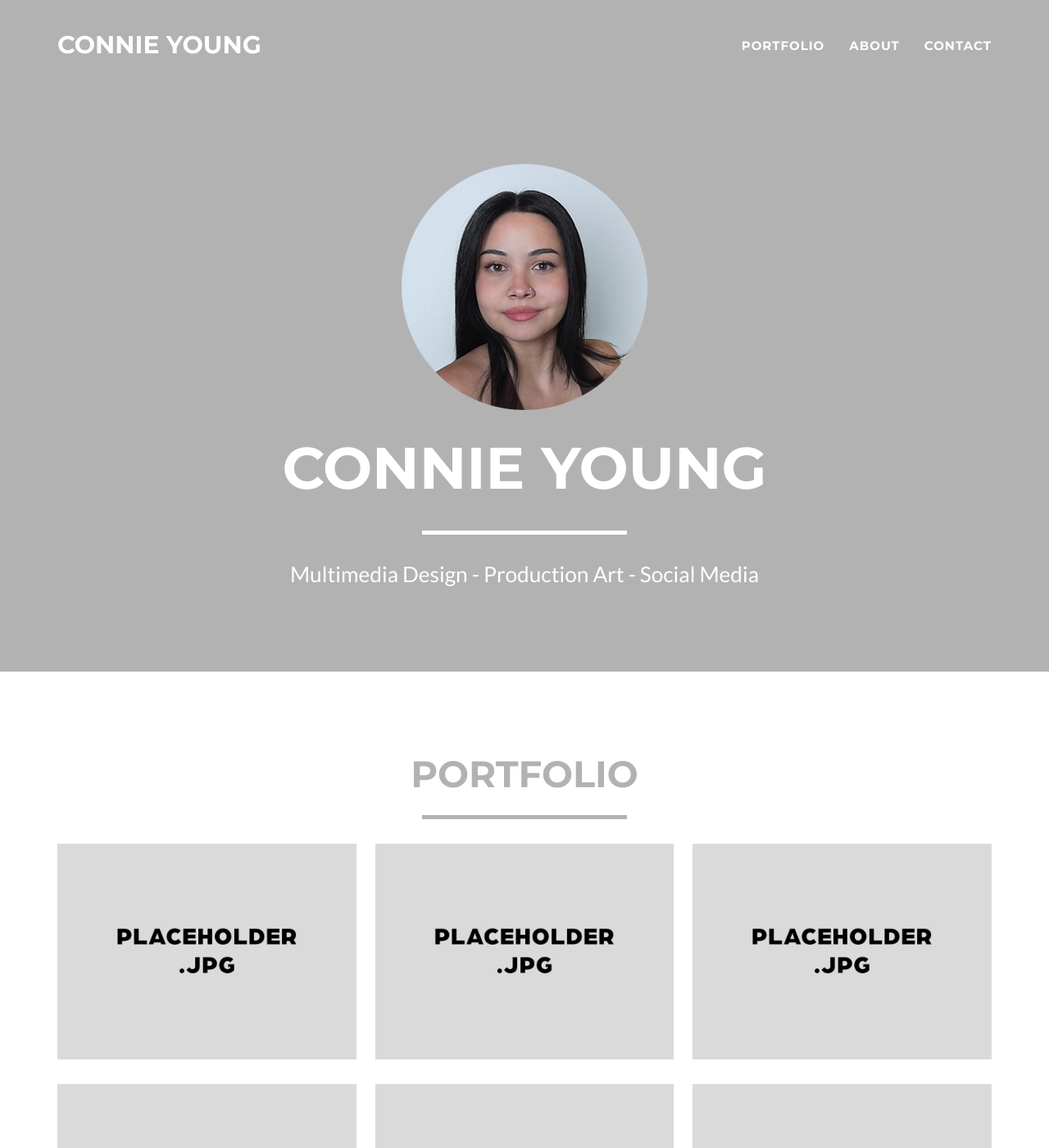
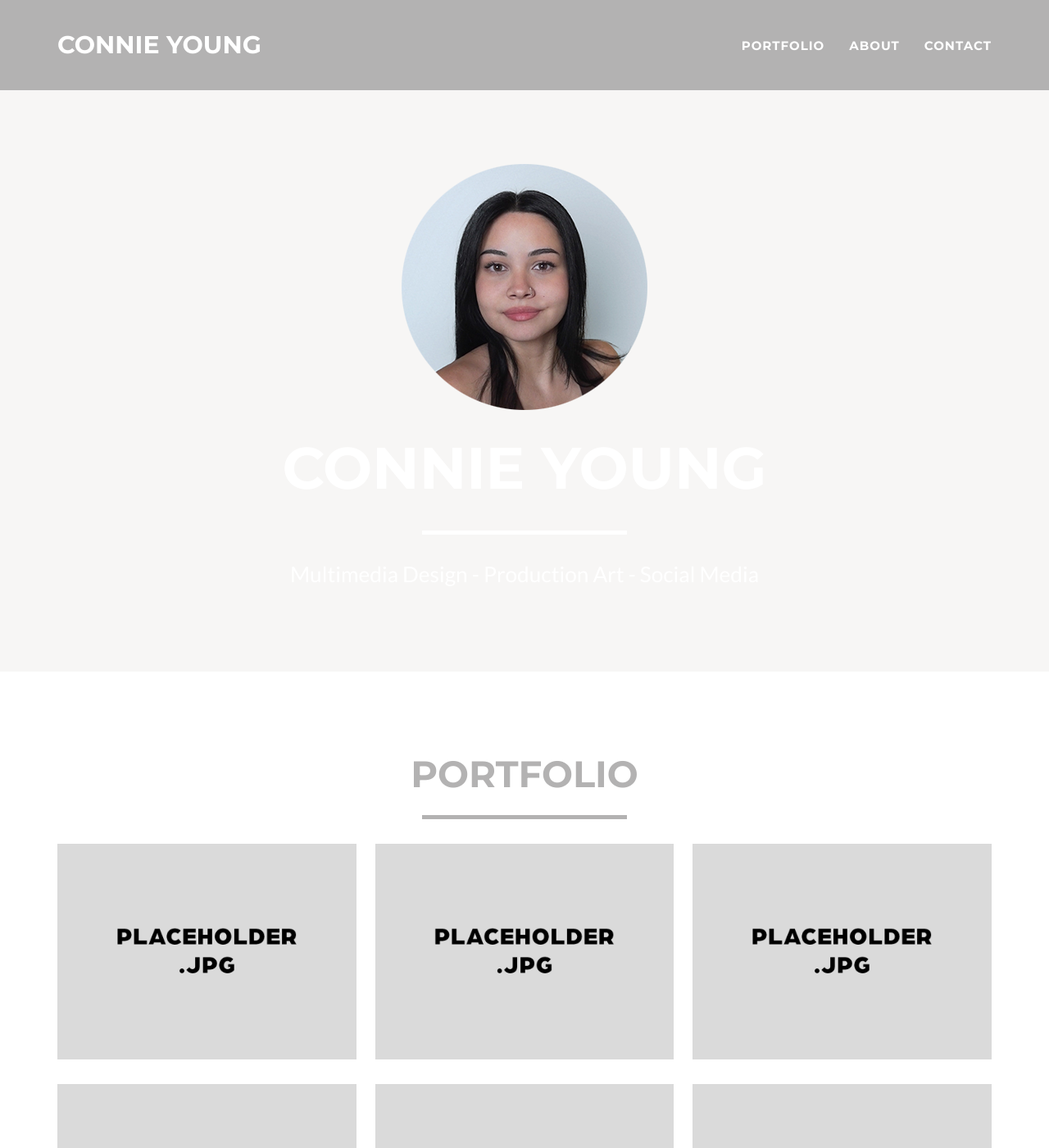
Before and after one commit to conniemyou/cyoung-portfolio, a Jekyll site: the page built from _posts/2014-07-18-project-1.markdown, in a window 1280 px wide and 1400 px high. Shown: the whole window at 82% size. Built offline with Jekyll 4.4.1, drawn with Linux system fonts in a browser that asks for light colours.

Commit message:
changed site color

```diff
--- a/_includes/css/main.css
+++ b/_includes/css/main.css
@@ -67,7 +67,7 @@ hr.star-primary:after {
 header {
     text-align: center;
     color: #fff;
-    background: #{{ site.color.primary }};
+    background: #{{ site.color.tertiary }};
 }
 
 header .container {
```
